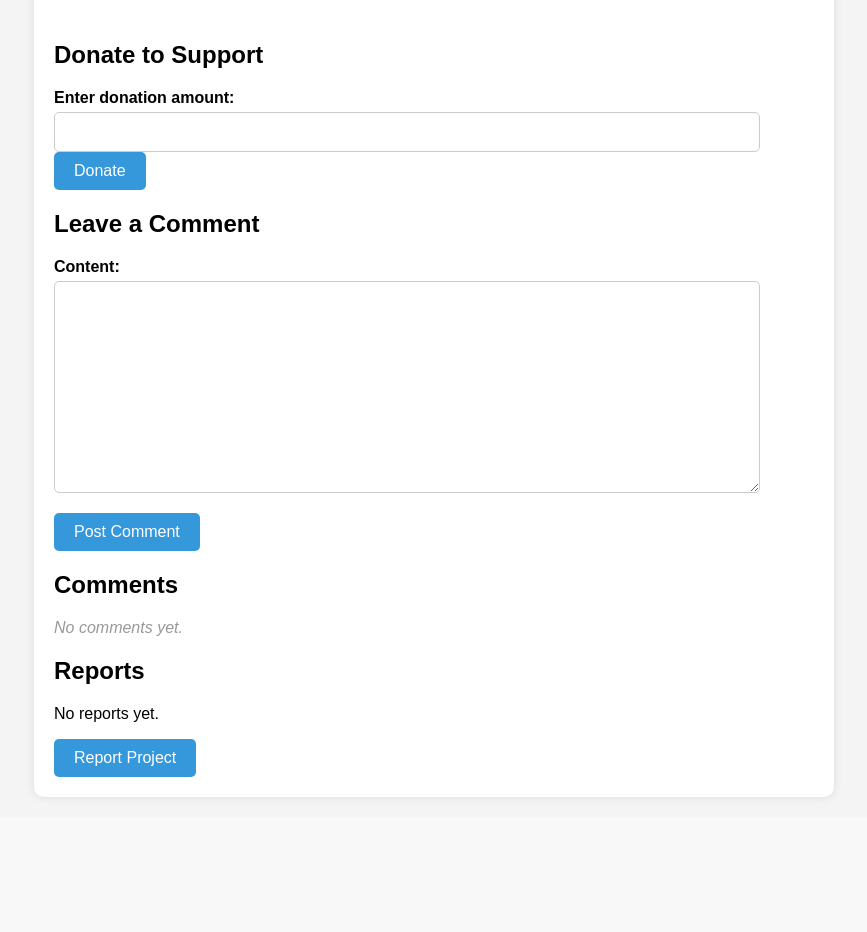
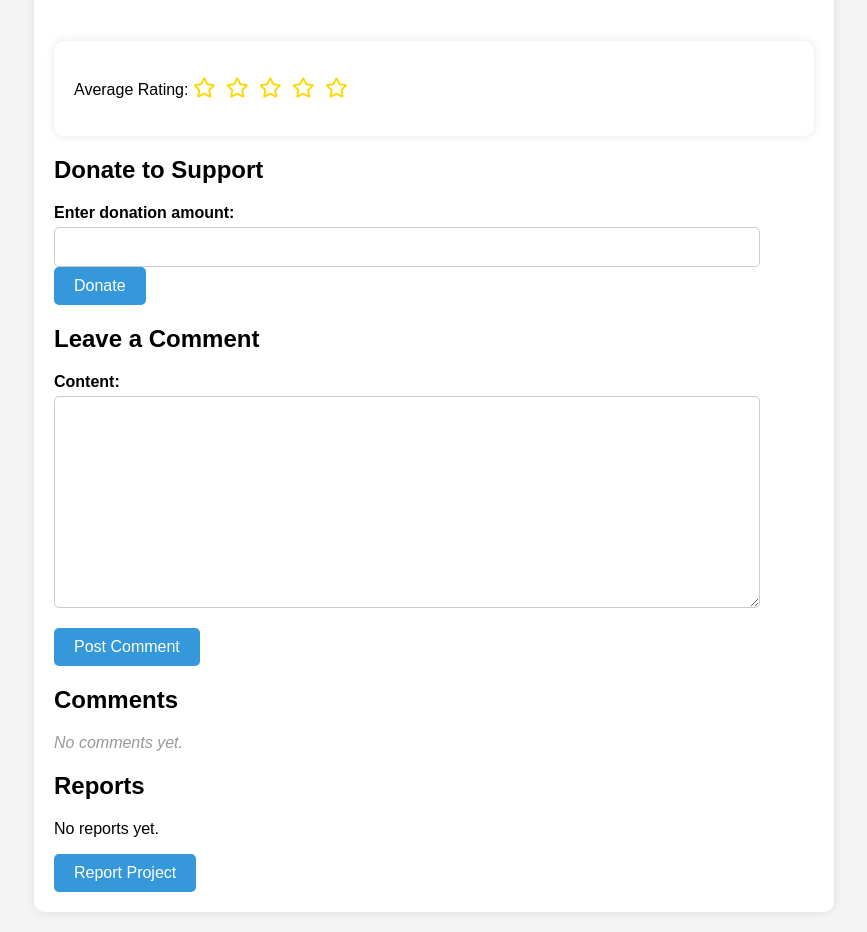
Before and after one commit to Esraa9955/django-crowd-funding-web-app, a Django app: template project/templates/projectdir/projectdetailes.html in a window 1280 px wide. Shown: the part 219-1151 px from the top of the page, without its empty margins (206-1073 px from the left). Before the commit the page ends 1018 px from the top, so only its background shows below. Run offline with Django 5.2, Linux system fonts and the light colour scheme; the template is opened without the code that fills it: values that come from a table or form of the project are taken from there, others are empty.

Commit message:
update rate project

```diff
--- a/crowdFunding/settings.py
+++ b/crowdFunding/settings.py
@@ -30,6 +30,8 @@ INSTALLED_APPS = [
     'home.apps.HomeConfig',
     'project.apps.ProjectConfig',
     'accounts.apps.AccountsConfig',
+    'fontawesome',
+
 
 ]
 
--- a/project/forms.py
+++ b/project/forms.py
@@ -29,5 +29,7 @@ class ReportCommentForm(forms.ModelForm):
         model = ReportComment
         fields = ['comment_reason']
 
-class RatingForm(forms.Form):
-    rating = forms.IntegerField(min_value=0, max_value=5, widget=forms.NumberInput(attrs={'type': 'hidden'}))
+class RatingForm(forms.ModelForm):
+    class Meta:
+        model = ProjectRating
+        fields = ['rating']
--- a/project/models.py
+++ b/project/models.py
@@ -1,5 +1,6 @@
 from django.db import models
 from django.contrib.auth.models import User
+
 
 
 class Project(models.Model):
@@ -53,4 +54,4 @@ class ReportComment(models.Model):
 class ProjectRating(models.Model):
     user = models.ForeignKey(User, on_delete=models.CASCADE)
     project = models.ForeignKey(Project, on_delete=models.CASCADE)
-    rating = models.IntegerField(default=0)  # Rating from 0 to 5
+    rating = models.IntegerField()
--- a/project/templates/projectdir/projectdetailes.html
+++ b/project/templates/projectdir/projectdetailes.html
@@ -5,6 +5,8 @@
     <meta charset="UTF-8">
     <meta name="viewport" content="width=device-width, initial-scale=1.0">
     <title>Project Details</title>
+    <link rel="stylesheet" href="https://cdnjs.cloudflare.com/ajax/libs/font-awesome/5.15.4/css/all.min.css">
+
 
     <style>
         body {
@@ -117,6 +119,17 @@
             color: #999;
             font-style: italic;
         }
+
+        .stars {
+            display: inline-block;
+            font-size: 20px; /* Adjust the font size as needed */
+            color: gold; /* Change the color of the stars */
+        }
+
+        .stars .fa-star {
+            margin-right: 5px; /* Adjust the spacing between stars */
+        }
+
     </style>
 </head>
 
@@ -134,6 +147,19 @@
             {% for image in images %}
             <img class="project-image" src="{{ image.image.url }}" alt="{{ project.title }} Image">
             {% endfor %}
+        </div>
+        <div class="container">
+            {% with star_width=average_rating|floatformat:"1"|add:"0.5" %}
+            <p>Average Rating: <span class="stars">
+                    {% for i in "12345" %}
+                        {% if i|floatformat:"1" <= star_width %}
+                            <i class="fas fa-star"></i>
+                        {% else %}
+                            <i class="far fa-star"></i>
+                        {% endif %}
+                    {% endfor %}
+                </span></p>
+            {% endwith %}
         </div>
 
         <div class="form-group donation-form">
@@ -193,8 +219,6 @@
             {% endif %}
         </div>
 
-
-
         <form method="post" action="{% url 'projects.report' project.id %}">
             {% csrf_token %}
             <button type="submit">Report Project</button>
```
Also changed, not shown: project/templates/projectdir/rate_project.html (+5 -30 lines), project/views.py (+11 -3 lines), project/migrations/0009_alter_projectrating_rating.py (added). Lines whose indentation alone changed are shown as unchanged.
